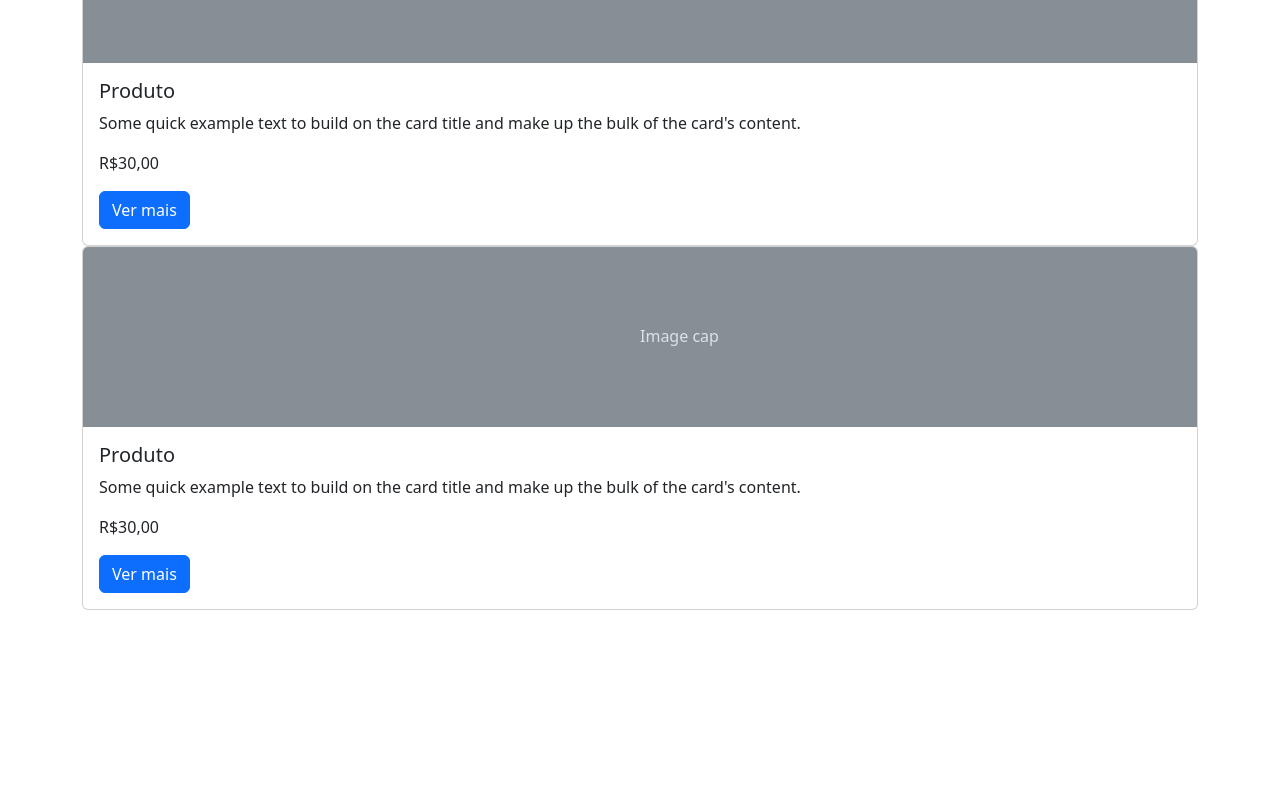
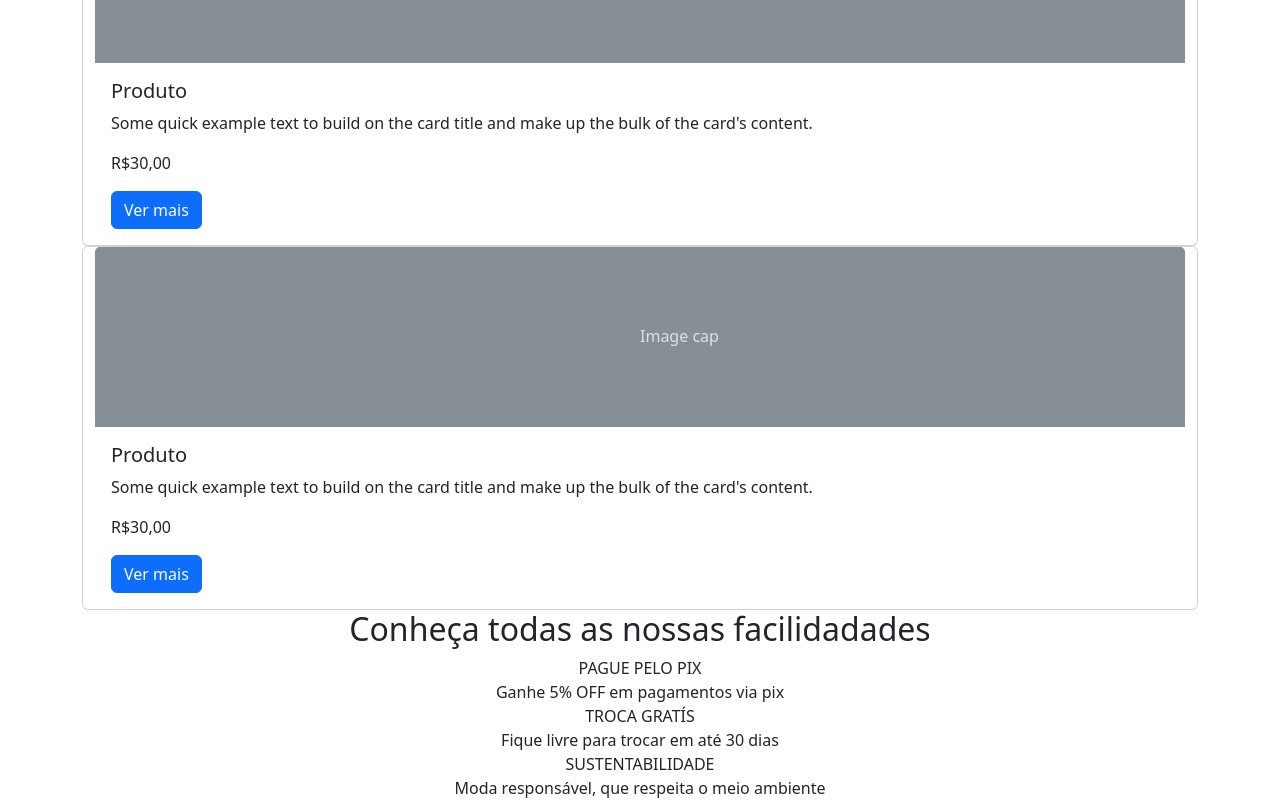
Before and after one commit to FelippeSobral/A3-LojaVirtualWeb, a plain HTML site: page index.html in a window 1280 px wide. Shown: the part 2625-3425 px from the top of the page. Before the commit the page ends 3235 px from the top, so only its background shows below. Drawn offline with nearby package versions, Linux system fonts and the light colour scheme.

Commit message:
Atualização

```diff
--- a/index.html
+++ b/index.html
@@ -182,7 +182,7 @@
 
       <h2 class="text-center">Produtos que estão bombando!</h2>
 
-      <div class="container">
+      <div class="container row mx-auto">
 
         <div class="card">
           <svg class="bd-placeholder-img card-img-top" width="100%" height="180" xmlns="http://www.w3.org/2000/svg"
@@ -282,6 +282,35 @@
 
       </div>
 
+      <section class="text-center">
+
+        <h2>Conheça todas as nossas facilidadades</h2>
+
+        <div>
+          <div></div>
+          <div>PAGUE PELO PIX</div>
+          <div>Ganhe 5% OFF em pagamentos via pix</div>
+        </div>
+        <div>
+          <div></div>
+          <div>TROCA GRATÍS</div>
+          <div>Fique livre para trocar em até 30 dias</div>
+        </div>
+        <div>
+          <div></div>
+          <div>SUSTENTABILIDADE</div>
+          <div>Moda responsável, que respeita o meio ambiente </div>
+        </div>
+
+      </section>
+
+
+
+
+
+
+
+
       <script src="https://cdn.jsdelivr.net/npm/bootstrap@5.3.0-alpha1/dist/js/bootstrap.bundle.min.js"
         integrity="sha384-w76AqPfDkMBDXo30jS1Sgez6pr3x5MlQ1ZAGC+nuZB+EYdgRZgiwxhTBTkF7CXvN"
         crossorigin="anonymous"></script>
```
